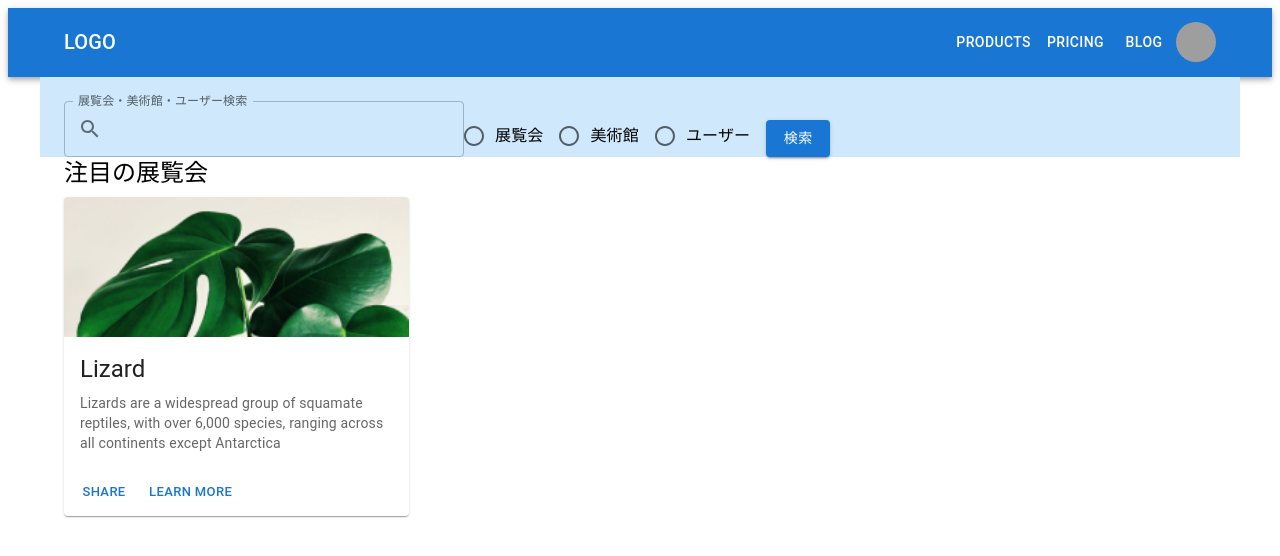
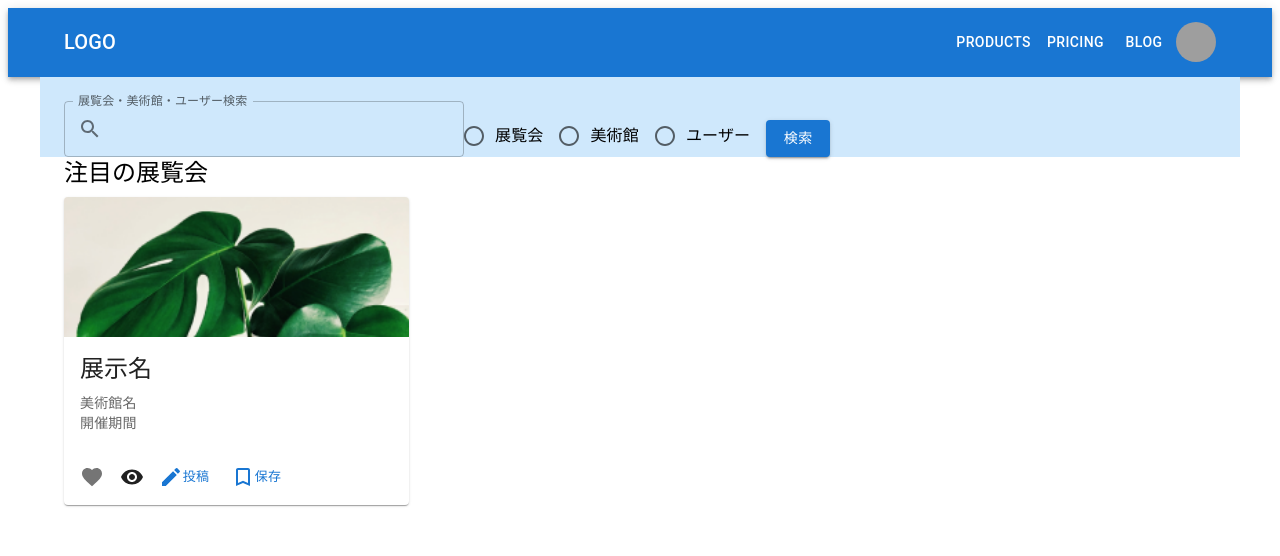
Before and after one commit to monstera3/ato, a React (Create React App) app: page / in a window 1280 px wide. Shown: the top 556 px of the page. Built offline with nearby package versions, Linux system fonts and the light colour scheme; grey boxes are pictures that could not be loaded.

Commit message:
chore: add IconButton

```diff
--- a/src/App.css
+++ b/src/App.css
@@ -1,2 +1,3 @@
 .App {
+
 }
--- a/src/components/FeaturedExhibition.tsx
+++ b/src/components/FeaturedExhibition.tsx
@@ -6,9 +6,13 @@ import {
   CardActions,
   CardContent,
   CardMedia,
-  Container,
+  Container, IconButton,
   Typography
 } from '@mui/material';
+import FavoriteIcon from '@mui/icons-material/Favorite';
+import BookmarkBorderIcon from '@mui/icons-material/BookmarkBorder';
+import RemoveRedEyeIcon from '@mui/icons-material/RemoveRedEye';
+import CreateIcon from '@mui/icons-material/Create';
 
 export const FeaturedExhibition=()=> {
   return (
@@ -28,16 +32,23 @@ export const FeaturedExhibition=()=> {
           />
           <CardContent>
             <Typography gutterBottom variant="h5" component="div">
-              Lizard
+              展示名
             </Typography>
             <Typography variant="body2" color="text.secondary">
-              Lizards are a widespread group of squamate reptiles, with over 6,000
-              species, ranging across all continents except Antarctica
+              美術館名
+            </Typography>
+            <Typography variant="body2" color="text.secondary">
+              開催期間
             </Typography>
           </CardContent>
           <CardActions>
-            <Button size="small">Share</Button>
-            <Button size="small">Learn More</Button>
+            <IconButton aria-label="add to favorites">
+              <FavoriteIcon />
+
+            </IconButton>
+            <RemoveRedEyeIcon/>
+            <Button size="small"><CreateIcon/>投稿</Button>
+            <Button size="small"><BookmarkBorderIcon/>保存</Button>
           </CardActions>
         </Card>
       </Container>
```
